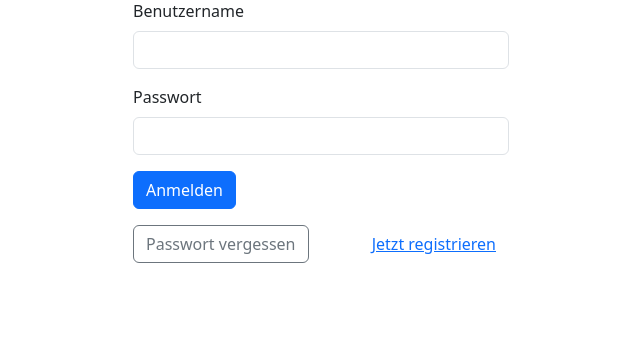
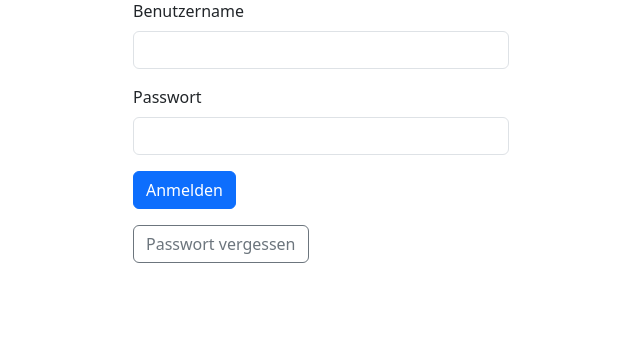
Before and after one commit to Robin-b-coder/UE_03-Datenbankzugriff-mit-PHP, a PHP site: page /login.php in a window 1280 px wide. Shown: the part 151-489 px from the top of the page, without its empty margins (319-959 px from the left). Run offline with PHP 8.4, Linux system fonts and the light colour scheme.

Commit message:
Update login.php
den Link registrieren.php jetzt registrieren entfernt, da es ihn global gibt

```diff
--- a/login.php
+++ b/login.php
@@ -59,7 +59,6 @@ if (!empty($_POST['username']) && !empty($_POST['password'])) {
         </form>
         <div class="d-flex justify-content-between mt-3">
             <a href="reset_password.php" class="btn btn-outline-secondary">Passwort vergessen</a>
-            <a href="registrieren.php" class="btn btn-link">Jetzt registrieren</a>
         </div>
 
     </div>
```
